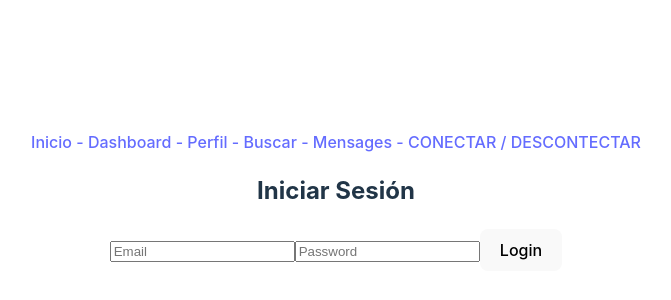
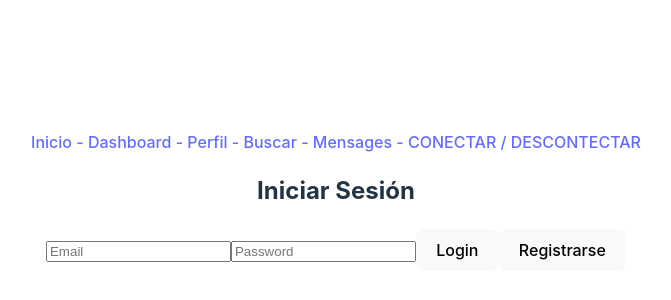
Before and after one commit to Izanalgit/React-Client_Module, a React (Vite) app: page /login in a window 1280 px wide. Shown: the part 200-500 px from the top of the page, without its empty margins (304-975 px from the left). Built offline with nearby package versions, Linux system fonts and the light colour scheme.

Commit message:
fix : refresh unser info on login

```diff
--- a/src/pages/Login.jsx
+++ b/src/pages/Login.jsx
@@ -4,11 +4,14 @@ import { useNavigate } from "react-router-dom";
 import { useApp } from "../context/AppContext";
 import useFetchPOST from "../hooks/useFetchPOST";
 
+import UserRegistForm from "../components/user/UserRegistForm";
+
 const LoginComponent = () => {
     const navigate = useNavigate();
     const [email, setEmail] = useState("");
     const [password, setPassword] = useState("");
-    const { API, logedIn, getLoged, fetchUserInfo } = useApp();
+    const [isSingUp, setIsSingUp] = useState(false);
+    const { API, logedIn, getLoged } = useApp();
     const {
         data: loginData,
         headers: loginHeaders,
@@ -30,18 +33,18 @@ const LoginComponent = () => {
         const fetchUser = async () => {
             if (loginData?.user && loginHeaders['authorization'] && !logedIn) {
                 await getLoged(loginData.user, loginHeaders['authorization']);
-                // await fetchUserInfo();
                 console.log(loginData.message);
                 navigate('/');
             }
         };
         fetchUser();
-    }, [loginData, loginHeaders, logedIn, getLoged, fetchUserInfo]);
+    }, [loginData, loginHeaders, logedIn, getLoged]);
 
     return (
         <>
             {logedIn && <h5>Ya estás conectado!</h5>}
-            {!logedIn &&
+            {!logedIn && isSingUp && <UserRegistForm />}
+            {!logedIn && !isSingUp &&
                 <div>
                     <h2>Iniciar Sesión</h2>
                     {loginError && <p style={{ color: 'red' }}>{loginError}</p>}
@@ -61,6 +64,7 @@ const LoginComponent = () => {
                             required
                         />
                         <button type="submit">Login</button>
+                        <button onClick={()=>setIsSingUp(true)}>Registrarse</button>
 
                         {loginLoading && <p>Cargando...</p>}
                     </form>
```
